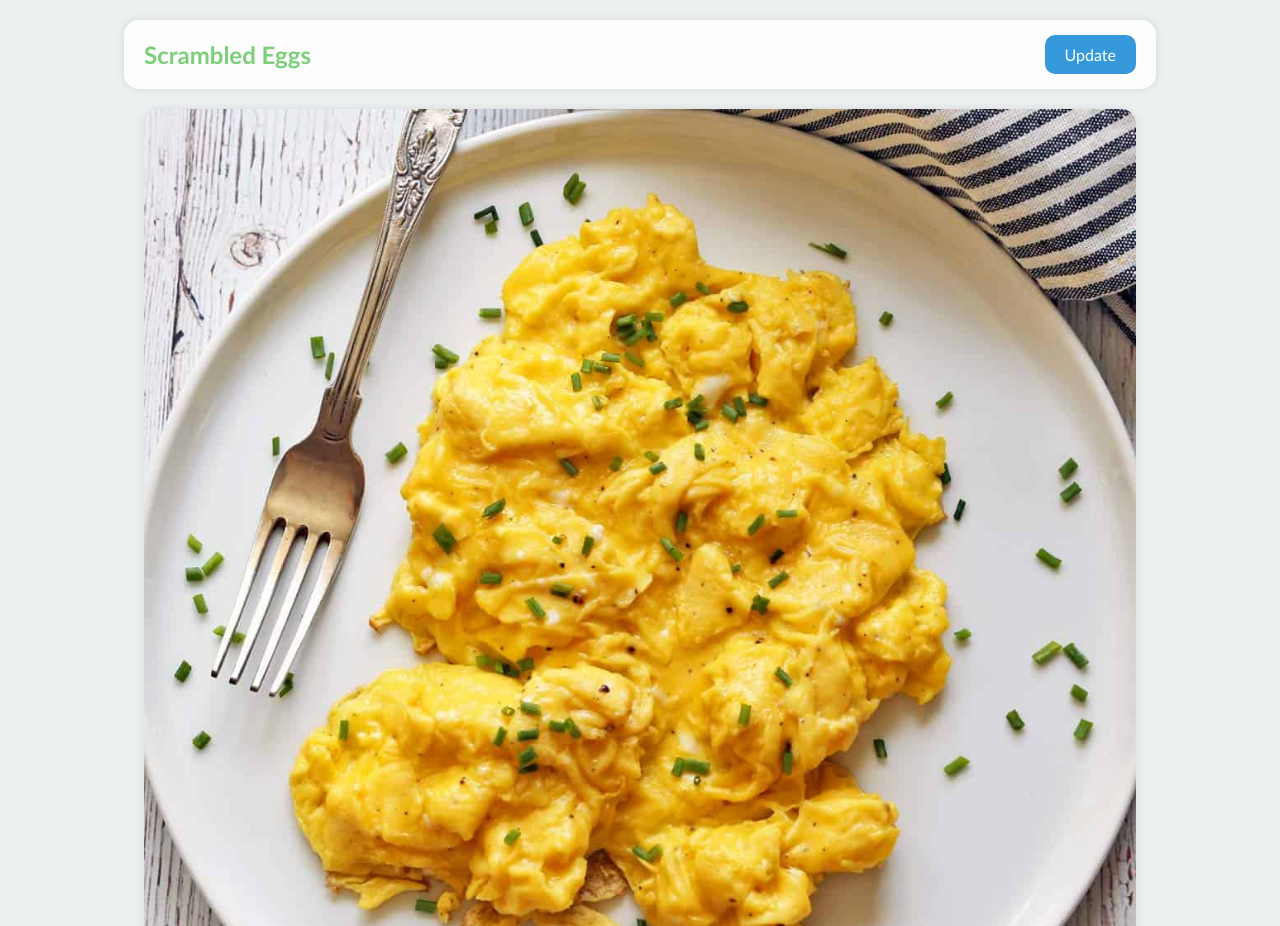
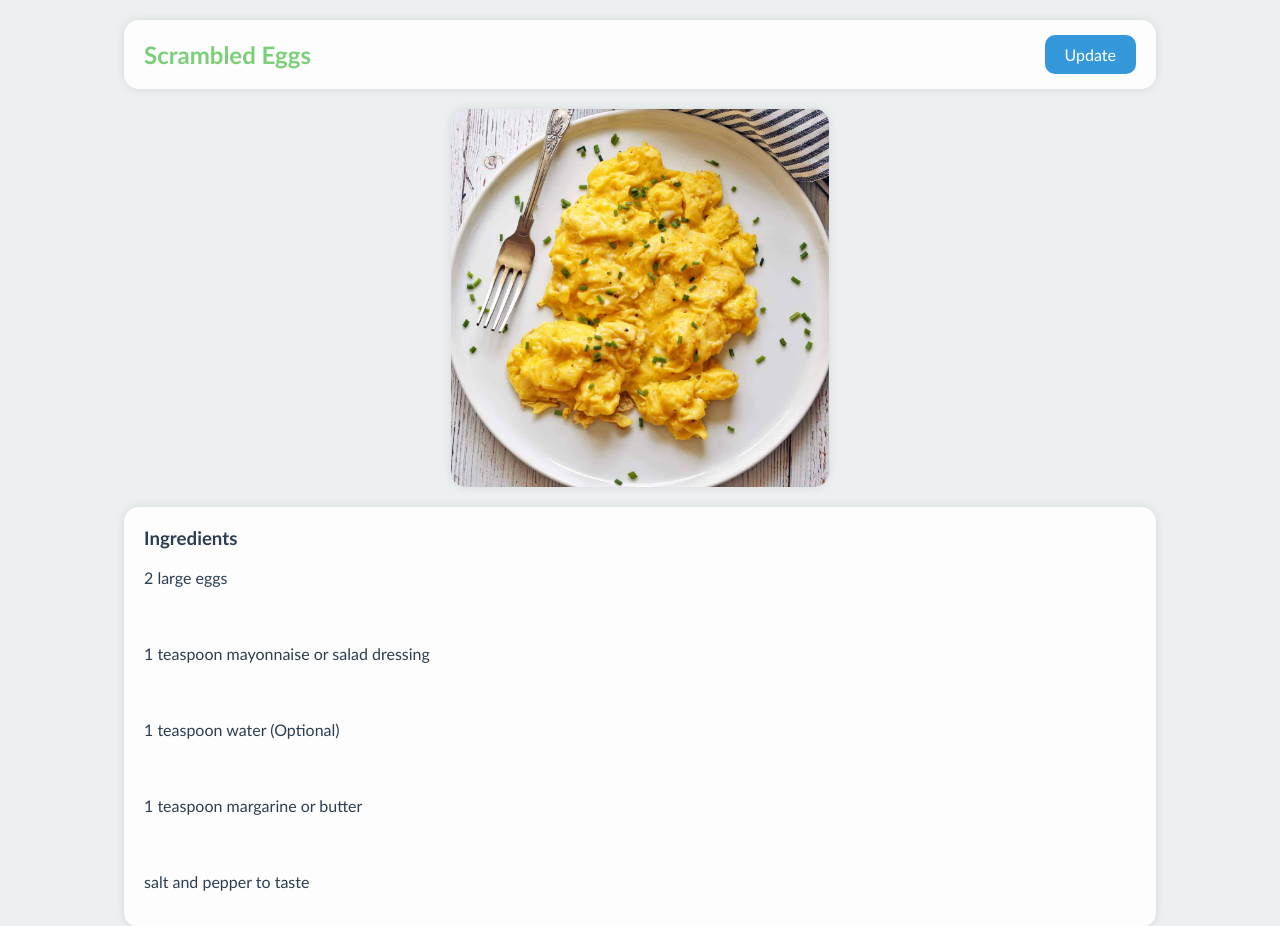
Before and after one commit to sree-govinth/flavourfolio, a Flask app: page /recipe/1 in a window 1280 px wide. Shown: the part 70-996 px from the top of the page. Run offline with Flask 3, Linux system fonts and the light colour scheme; data comes from the database, SQL or seed files in the repository.

Commit message:
Update recipe_detail.html - image size
changed image size for recipe page

```diff
--- a/templates/recipe_detail.html
+++ b/templates/recipe_detail.html
@@ -6,7 +6,7 @@
         <h2>{{ recipe['name'] }}</h2>
         <a href="{{ url_for('update_recipe', recipe_id=recipe['id']) }}" class="update-button">Update</a>
     </div>
-    <img src="{{ recipe['image_url'] }}" alt="Recipe Image" class="recipe-image">
+    <img src="{{ recipe['image_url'] }}" alt="Recipe Image" class="recipe-image" style="max-height: 10cm">
     <div class="recipe-ingredients-box">
         <h3>Ingredients</h3>
         <p>{{ recipe['ingredients'].replace('\n', '<br>') | safe }}</p>
```
